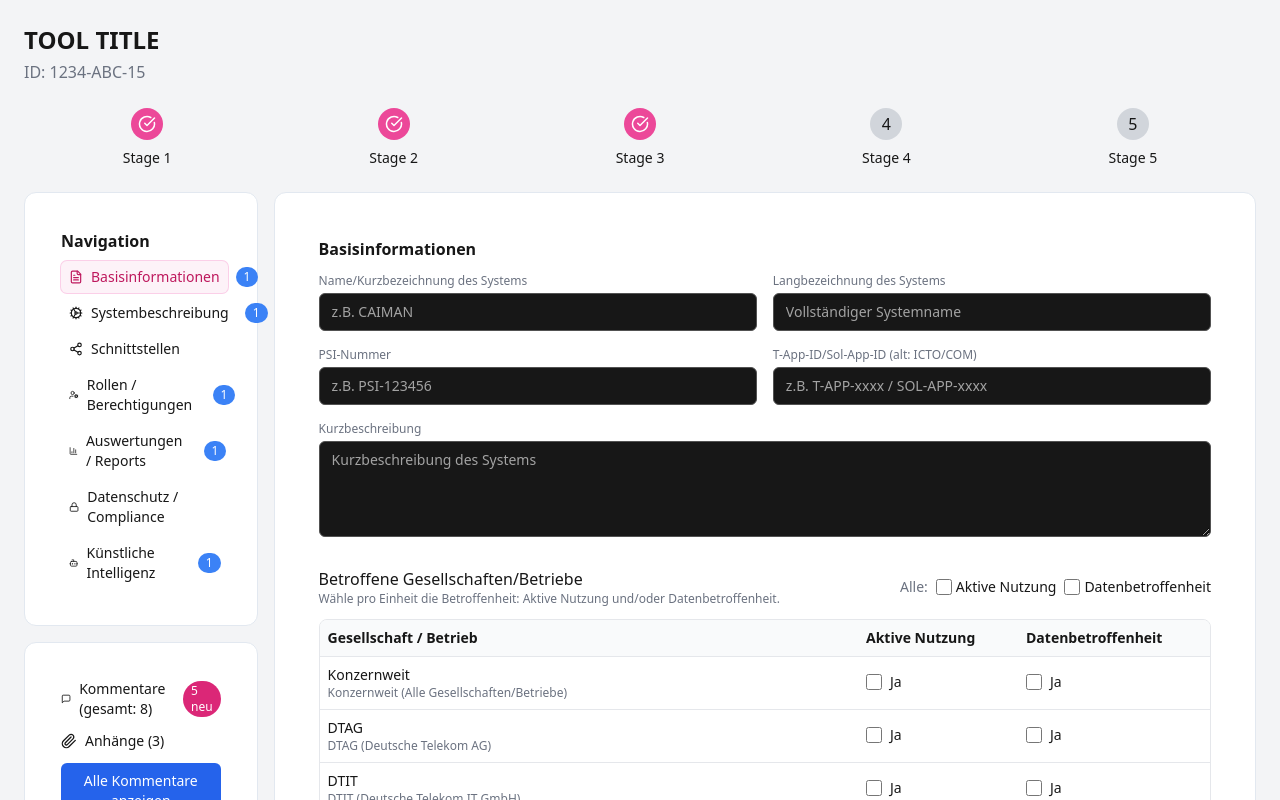
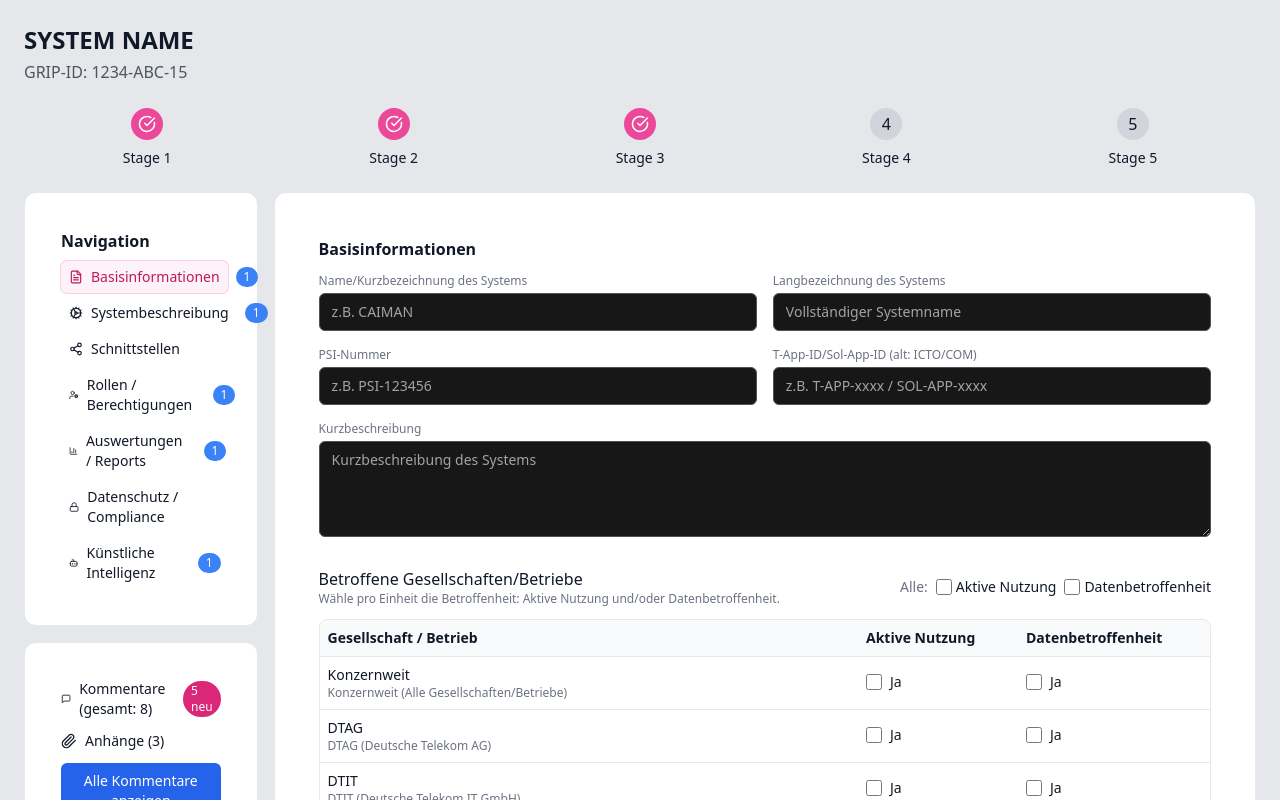
Before and after one commit to Fischimbiss/grid-tool, a React (Vite) app: page / in a window 1280 px wide. Shown: the top 800 px of the page. Built offline with nearby package versions, Linux system fonts and the light colour scheme.

Commit message:
Update App.tsx

```diff
--- a/src/App.tsx
+++ b/src/App.tsx
@@ -475,11 +475,11 @@
     }));
 
   return (
-    <div className="p-6 bg-gray-100 min-h-screen">
+    <div className="p-6 bg-gray-200 text-gray-900 min-h-screen">
       {/* Header */}
       <div className="mb-6">
-        <h1 className="text-2xl font-bold">TOOL TITLE</h1>
-        <span className="text-gray-500 block mt-1">ID: 1234-ABC-15</span>
+        <h1 className="text-2xl font-bold">SYSTEM NAME</h1>
+        <span className="text-gray-600 block mt-1">GRIP-ID: 1234-ABC-15</span>
       </div>
 
       {/* Fortschritt */}
```
